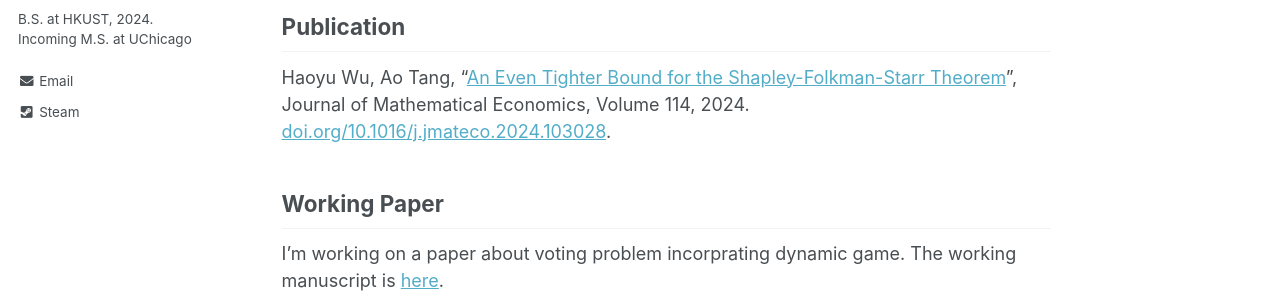
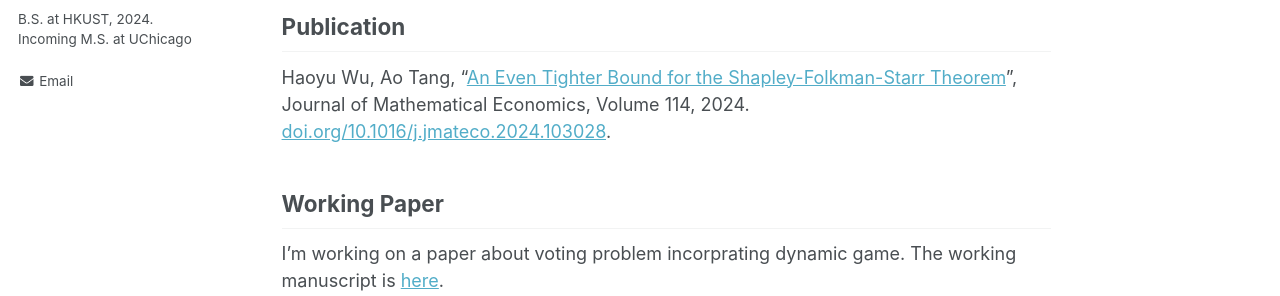
Before and after one commit to haoyuwu02/haoyuwu02.github.io, a Jekyll site: the page built from _pages/about.md, in a window 1280 px wide. Shown: the part 285-581 px from the top of the page. Built offline with Jekyll 4.4.1, drawn with Linux system fonts in a browser that asks for light colours.

Commit message:
blogstest3

```diff
--- a/_config.yml
+++ b/_config.yml
@@ -100,7 +100,7 @@ author:
   pinterest        :
   soundcloud       :
   stackoverflow    : # http://stackoverflow.com/users/123456/username
-  steam            : https://steamcommunity.com/profiles/76561198401776321/
+  steam            : #https://steamcommunity.com/profiles/76561198401776321/
   tumblr           :
   vine             :
   weibo            :
```
Also changed, not shown: _blogs/blog_tokyo.md (renamed from _blogs/blog1.md).
